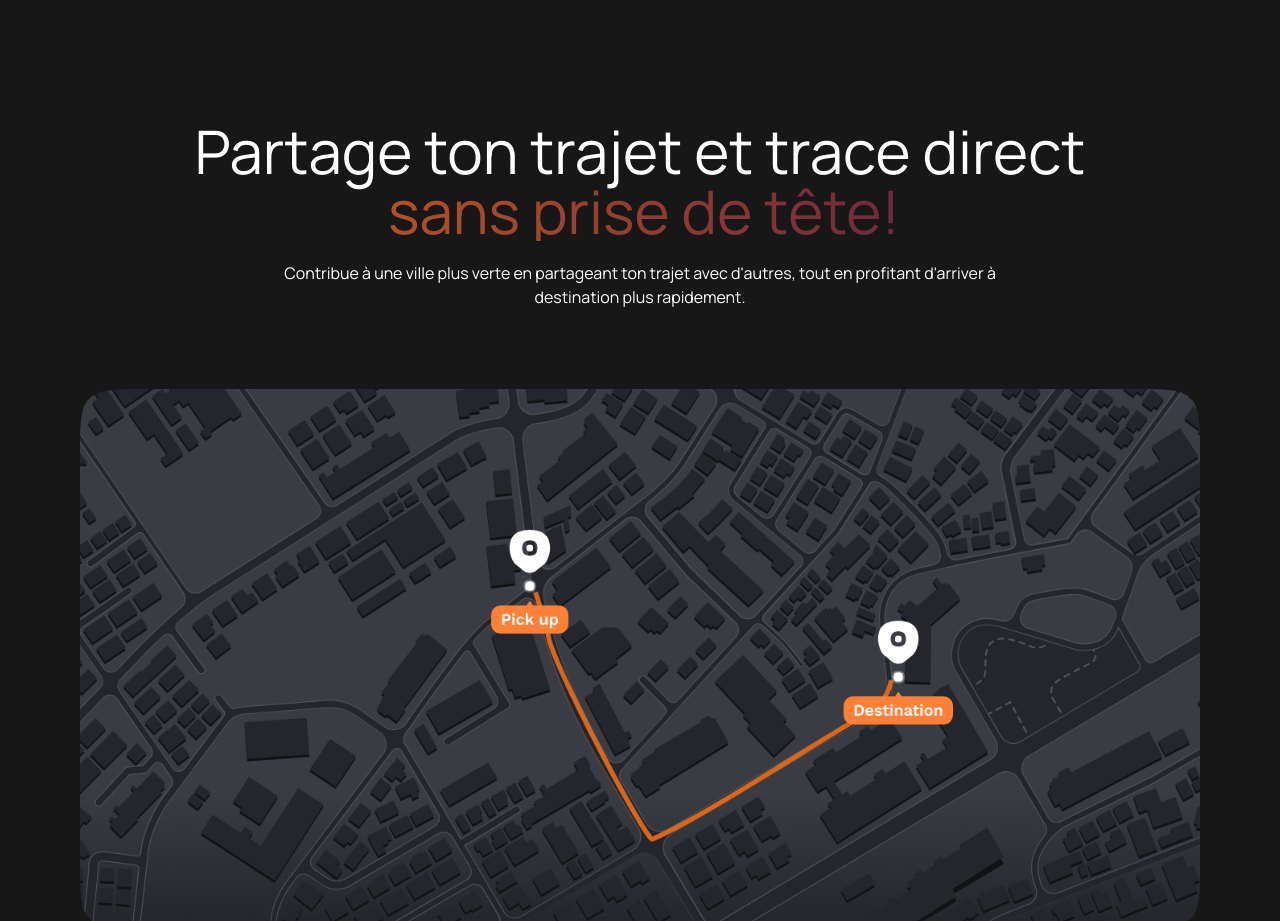
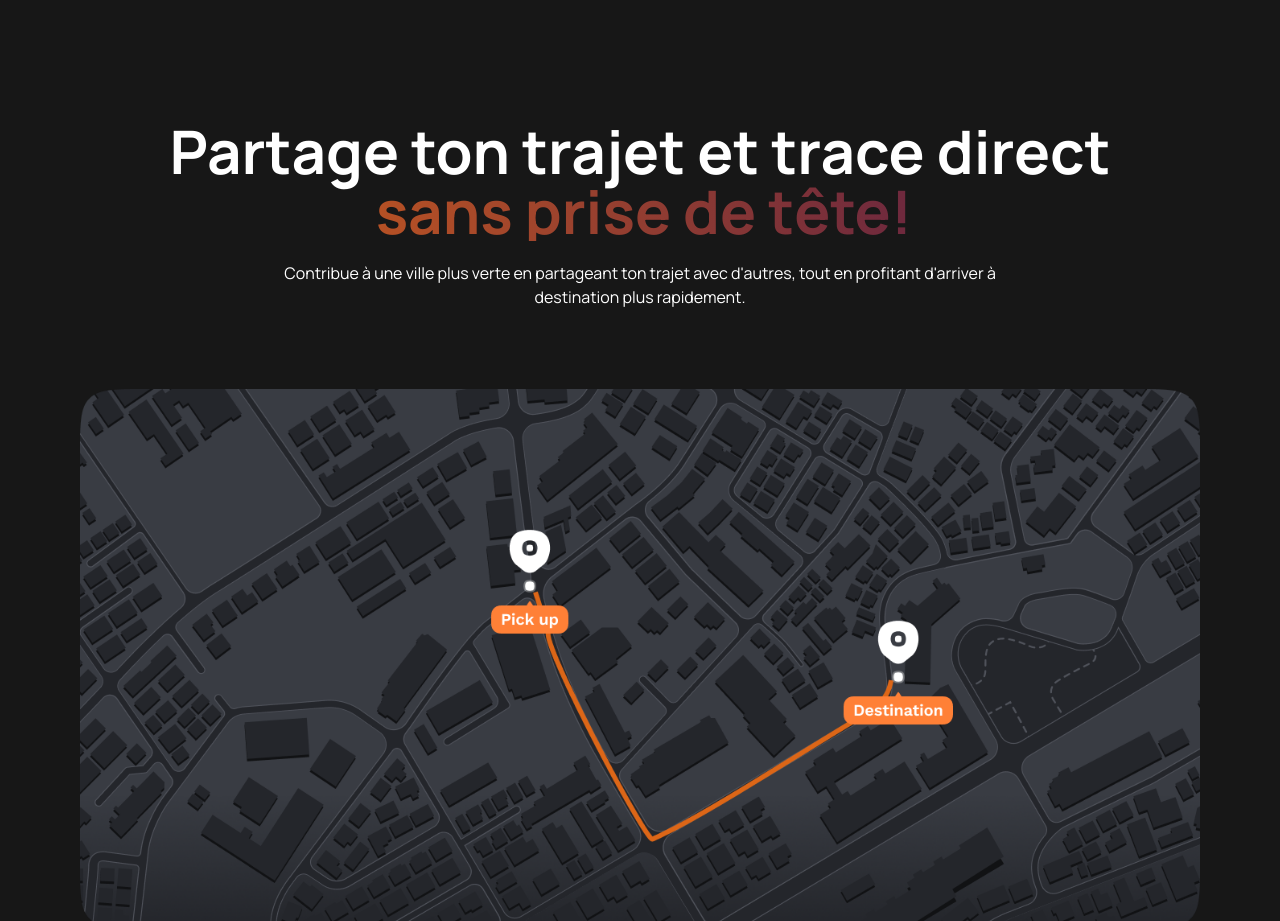
Before and after one commit to abhishek-06-singh/despii, a React (Create React App) app: page / in a window 1280 px wide. Shown: the part 6520-7441 px from the top of the page. Built offline with nearby package versions, Linux system fonts and the light colour scheme.

Commit message:
new sryles

```diff
--- a/src/components/HeroMap.jsx
+++ b/src/components/HeroMap.jsx
@@ -43,13 +43,13 @@ const HeroMap = () => {
         )}
         {selectedLanguage === "French" && (
           <div className="flex flex-col">
-            <p className="text-white  text-5xl lg:text-6xl lg:text-center text-left mt-5 font-manrope font-normal">
+            <p className="text-white  text-5xl lg:text-6xl lg:text-center text-left mt-5 font-manrope font-bold">
               Partage ton trajet et trace direct
             </p>
             <span
               className="bg-gradient-to-r from-[#DC6617]
            to-[#47134B] text-transparent bg-clip-text
-           lg:text-center text-left ml-2 text-5xl lg:text-6xl font-normal"
+           lg:text-center text-left ml-2 text-5xl lg:text-6xl font-bold"
             >
               sans prise de tête!
             </span>
```
